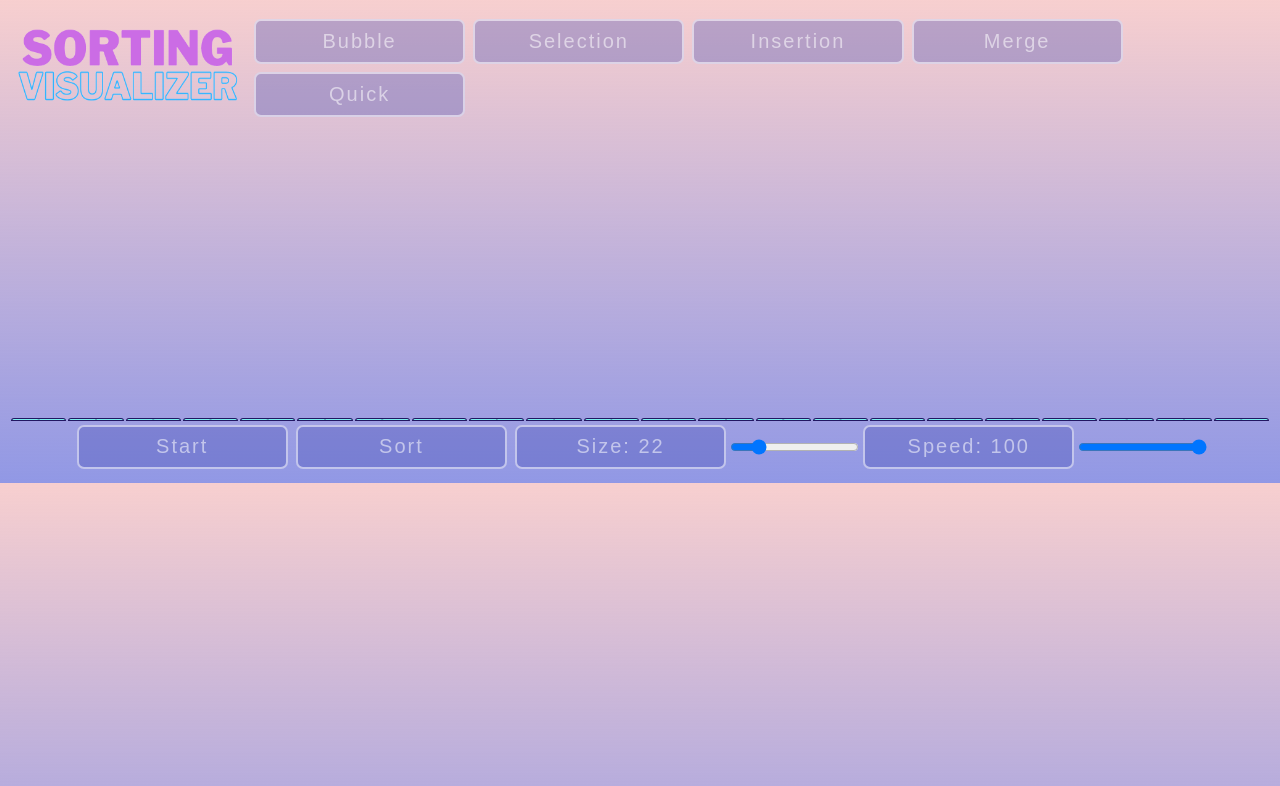
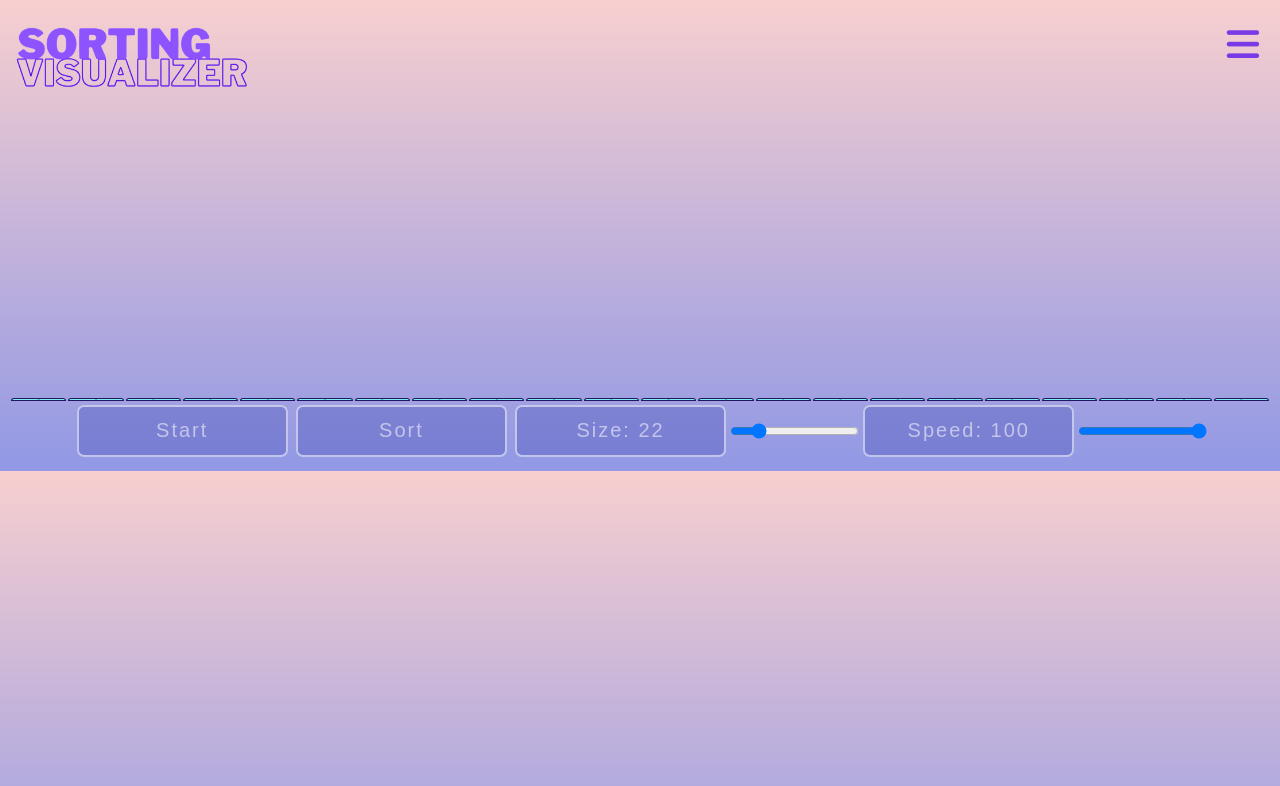
Before and after one commit to mauiwowie88/SortingVisualizer, a React (Create React App) app in the folder sortingvisualizer/: page / in a window 1280 px wide. Shown: the top 786 px of the page. Built offline with nearby package versions, Linux system fonts and the light colour scheme.

Commit message:
A working bee.

```diff
--- a/sortingvisualizer/public/index.html
+++ b/sortingvisualizer/public/index.html
@@ -3,6 +3,10 @@
   <head>
     <meta charset="utf-8" />
     <meta name="viewport" content="width=device-width, initial-scale=1" />
+    <link rel="stylesheet" href="https://cdnjs.cloudflare.com/ajax/libs/font-awesome/6.4.0/css/all.min.css"
+      integrity="sha512-iecdLmaskl7CVkqkXNQ/ZH/XLlvWZOJyj7Yy7tcenmpD1ypASozpmT/E0iPtmFIB46ZmdtAc9eNBvH0H/ZpiBw=="
+      crossorigin="anonymous" referrerpolicy="no-referrer"
+    />
     <title>Sorting Visualizer</title>
   </head>
 
--- a/sortingvisualizer/src/App.css
+++ b/sortingvisualizer/src/App.css
@@ -14,7 +14,43 @@ body {
   margin: 10px;
 }
 
-nav {
+.menu-bar {
+  position: relative;
+}
+
+.menu-button {
+  color: #5e17ebce;
+  cursor: pointer;
+  font-size: 37px;
+  margin: 11px;
+}
+
+.dropdown-menu {
+  display: none;
+  position: absolute;
+  top: 100%;
+  left: 0;
+  background-color: #3a44ae50;
+  padding: 0;
+  list-style-type: none;
+  margin: 0;
+}
+
+.dropdown-menu li {
+  padding: 10px;
+}
+
+.dropdown-menu a {
+  color: white;
+  text-decoration: none;
+}
+
+.menu-bar:hover .dropdown-menu {
+  display: block;
+}
+
+
+header {
   display: flex;
   justify-content: space-between;
   margin: 15px 0;
@@ -26,11 +62,43 @@ nav {
   flex-grow: 0;
 }
 
-button {
+.navigation.active {
+  left: 0;
+}
+
+.navigation li {
+  list-style: none;
+}
+
+.navigation li a {
+  display: inline-flex;
+  margin: 5px 0;
+  font-size: 2.25em;
+  text-decoration: none;
+  color: var(--black);
+  padding: 5px 20px;
+  border-radius: 40px;
+}
+
+.navigation li a:hover {
+  background: var(--black);
+  color: var(--white);
+}
+
+span {
+  overflow: hidden;
+}
+a {
+  font-size: 20px;
+  /* font */
+}
+
+.btn {
+  position: relative;
   cursor: pointer;
   margin:4px;
   width: 16.5vw;
-  height: 5.6vh;
+  height: 6.6vh;
   border-radius: 7px;
   color: rgba(255, 255, 255, 0.544);
   background-color: #3a44ae50;
@@ -40,10 +108,28 @@ button {
   letter-spacing: 2px;
   overflow: hidden;
   text-overflow: ellipsis;
-  padding: 3px;
+  padding: 2px;
 }
 
-button:hover {
+.sliderBtn {
+  position: relative;
+  cursor: pointer;
+  margin:4px;
+  width: 16.5vw;
+  height: 6.6vh;
+  border-radius: 7px;
+  color: rgba(255, 255, 255, 0.544);
+  background-color: #3a44ae50;
+  font-size: 20px;
+  border: 2px solid rgba(255, 255, 255, 0.548);
+  transition: all 0.3s ease-in-out;
+  letter-spacing: 2px;
+  overflow: hidden;
+  text-overflow: ellipsis;
+  padding: 2px;
+}
+
+.btn:hover {
   background-color: #fff;
   color: #151f32;
   font-size: 25px;
@@ -51,6 +137,26 @@ button:hover {
   overflow: unset;
   width: 25.5vw;
   height: 6.6vh;
+
+}
+
+.sliderBtn:hover {
+  background-color: #fff;
+  color: #151f32;
+  font-size: 25px;
+  box-shadow: -1px 7px 50px 0px rgba(255, 255, 255, 0.87);
+  overflow: unset;
+  width: 25.5vw;
+  height: 6.6vh;
+
+}
+
+/* .sliderBtn:hover span {
+  font-size: 15px;
+} */
+
+a:hover {
+
 }
 
 #main {
--- a/sortingvisualizer/src/App.js
+++ b/sortingvisualizer/src/App.js
@@ -8,10 +8,19 @@ function App() {
     const [array, setArray] = useState([]);
     const [size, setSize] = useState(22);
     const [speed, setSpeed] = useState(100);
+    const [waiting, setWaiting] = useState();
 
     function generateArray() {
       const newArray = Array.from({ length: size }, () => Math.random());
       setArray(newArray);
+    }
+
+    function randomizer() {
+      const randomIndex = Math.floor(Math.random() * size);
+      const randomHeight = Math.random();
+      // newArray[randomIndex] = randomHeight;
+      // showBars();
+      console.log('hello')
     }
 
     function start() {
@@ -100,26 +109,31 @@ function App() {
     useEffect(() => {
       generateArray();
       showBars();
+      randomizer();
     }, [size]);
 
     return (
       <div id="home">
-        <nav>
-          <img src={logo} alt="logo" style={{ width: '240px' }}/>
-          <div>
-            <button>Bubble</button>
-            <button>Selection</button>
-            <button>Insertion</button>
-            <button>Merge</button>
-            <button>Quick</button>
-          </div>
-        </nav>
+          <header>
+            <img src={logo} alt="logo" style={{ width: '240px' }}/>
+            <div class="menu-bar">
+              <i class="fa-solid fa-bars menu-button"></i>
+              <ul class="dropdown-menu">
+                <button class="btn">Bubble</button>
+                <button class="btn">Selection</button>
+                <button class="btn">Insertion</button>
+                <button class="btn">Merge</button>
+                <button class="btn">Quick</button>
+              </ul>
+            </div>
+          </header>
+
         <div id="main">
           <div id="container"></div>
           <div id="settings">
-            <button id="start" onClick={start}>Start</button>
-            <button id="play" onClick={sort}>Sort</button>
-            <button id="size">Size: <span id="size_value">{size}</span></button>
+            <button class="btn" onClick={start}>Start</button>
+            <button class="btn" onClick={sort}>Sort</button>
+            <button class="sliderBtn"><a>Size: </a><span>{size}</span></button>
             <input
               type="range"
               id="size_slider"
@@ -127,7 +141,7 @@ function App() {
               value={size}
               onChange={handleSizeChange}
             />
-            <button id="speed">Speed: <span id="speed_value">{speed}</span></button>
+            <button class="sliderBtn"><a>Speed: </a><span>{speed}</span></button>
             <input
               type="range"
               id="speed_slider"
```
Also changed, not shown: sortingvisualizer/src/images/logo.png, 1 other file (tests, documents, lock files or other folders).
